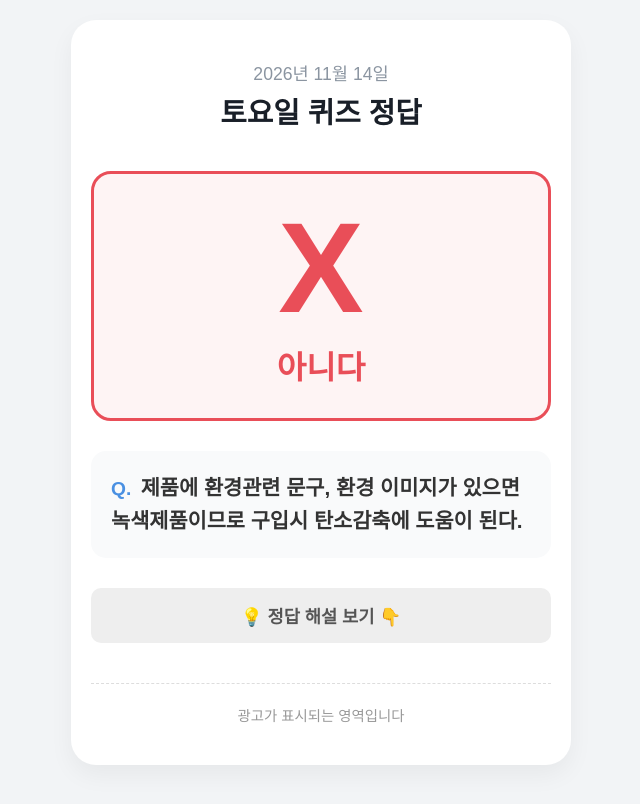
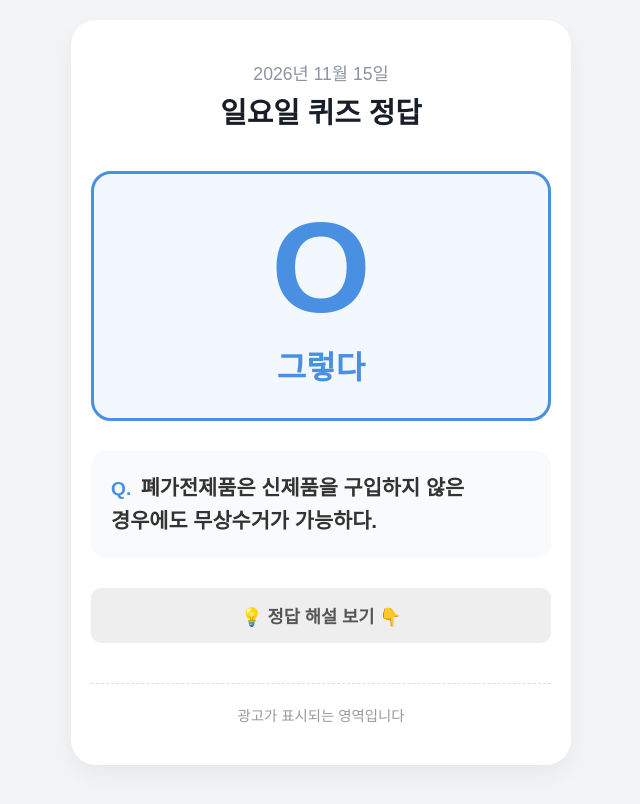
Before and after one commit to Shystorm/climate-quiz-answer-sub, a plain HTML site: page index.html in a window 1280 px wide. Shown: the whole page, without its empty margins (319-959 px from the left). Drawn offline with Linux system fonts and the light colour scheme.

Commit message:
Update quiz for 2026-11-14

```diff
--- a/index.html
+++ b/index.html
@@ -9,8 +9,8 @@
      crossorigin="anonymous"></script>
         <meta name="google-adsense-account" content="ca-pub-8376160575017122">
 
-        <title>2026년 11월 14일 퀴즈 정답</title>
-        <meta property="og:title" content="2026년 11월 14일 퀴즈 정답" />
+        <title>2026년 11월 15일 퀴즈 정답</title>
+        <meta property="og:title" content="2026년 11월 15일 퀴즈 정답" />
         <meta property="og:description" content="오늘의 기후 퀴즈 정답을 확인해보세요!" />
         <meta property="og:image" content="https://quiz.dailywisdom.kr/og_image_quiz_dailywisdom.png" />
         <meta property="og:url" content="https://quiz.dailywisdom.kr" />
@@ -40,14 +40,14 @@
             .date { color: #8B95A1; font-size: 1.1rem; margin-bottom: 5px; }
             .title { color: #191F28; font-size: 1.8rem; font-weight: 800; margin-bottom: 40px; }
             .answer-card {
-                background-color: #E94E5810;
-                border: 3px solid #E94E58;
+                background-color: #4A90E210;
+                border: 3px solid #4A90E2;
                 border-radius: 20px;
                 padding: 30px 0;
                 margin-bottom: 30px;
             }
-            .answer-symbol { font-size: 8rem; font-weight: 900; color: #E94E58; line-height: 1; }
-            .answer-text { font-size: 2rem; font-weight: bold; color: #E94E58; margin-top: 10px; }
+            .answer-symbol { font-size: 8rem; font-weight: 900; color: #4A90E2; line-height: 1; }
+            .answer-text { font-size: 2rem; font-weight: bold; color: #4A90E2; margin-top: 10px; }
             .question-box {
                 background-color: #F9FAFB;
                 padding: 20px;
@@ -91,23 +91,23 @@
     </head>
     <body>
         <div class="container">
-            <div class="date">2026년 11월 14일</div>
-            <div class="title">토요일 퀴즈 정답</div>
+            <div class="date">2026년 11월 15일</div>
+            <div class="title">일요일 퀴즈 정답</div>
 
             <div class="answer-card">
-                <div class="answer-symbol">X</div>
-                <div class="answer-text">아니다</div>
+                <div class="answer-symbol">O</div>
+                <div class="answer-text">그렇다</div>
             </div>
 
             <div class="question-box">
                 <span class="q-label">Q.</span>
-                <span class="question-text">제품에 환경관련 문구, 환경 이미지가 있으면 녹색제품이므로 구입시 탄소감축에 도움이 된다.</span>
+                <span class="question-text">폐가전제품은 신제품을 구입하지 않은 경우에도 무상수거가 가능하다.</span>
             </div>
 
             <details>
                 <summary>💡 정답 해설 보기 </summary>
                 <div class="desc-content">
-                    녹색제품은 「기후위기 대응을 위한 탄소중립 · 녹색성장 기본법」제66조 제4항에 따른 에너지·자원의 투입과 온실가스 및 오염물질의 발생을 최소화하는 제품으로 환경표지(EL)인증, 저탄소인증, 우수재활용(GR)인증 마크를 통해 확인할 수 있는 제품을 지칭합니다.
+                    신제품을 구입하지 않은 경우에도 2025년 06월부터 기후행동 기회소득 어플을 통해 무거운 폐가전제품 배출 신청을 통해 가정으로 방문하여 안전하게 무상수거가 가능합니다. 대형가전과 소형가전, 태양광, 전지(배터리) 등 기타 제품에 따라 접수기준이 다르므로 자세한 사항은 자원순환 활동 중 폐가전제품 자원순환 항목에서 확인이 가능합니다.
                 </div>
             </details>
 
```
